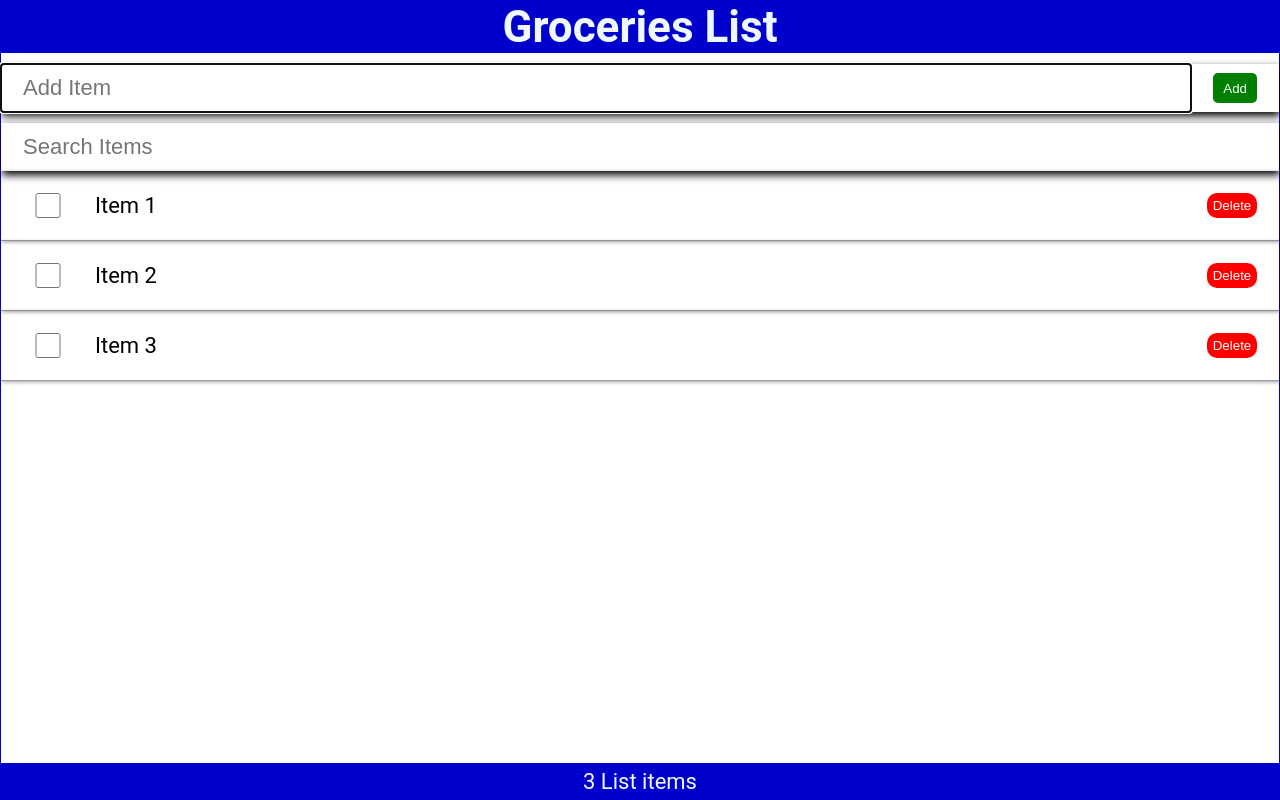
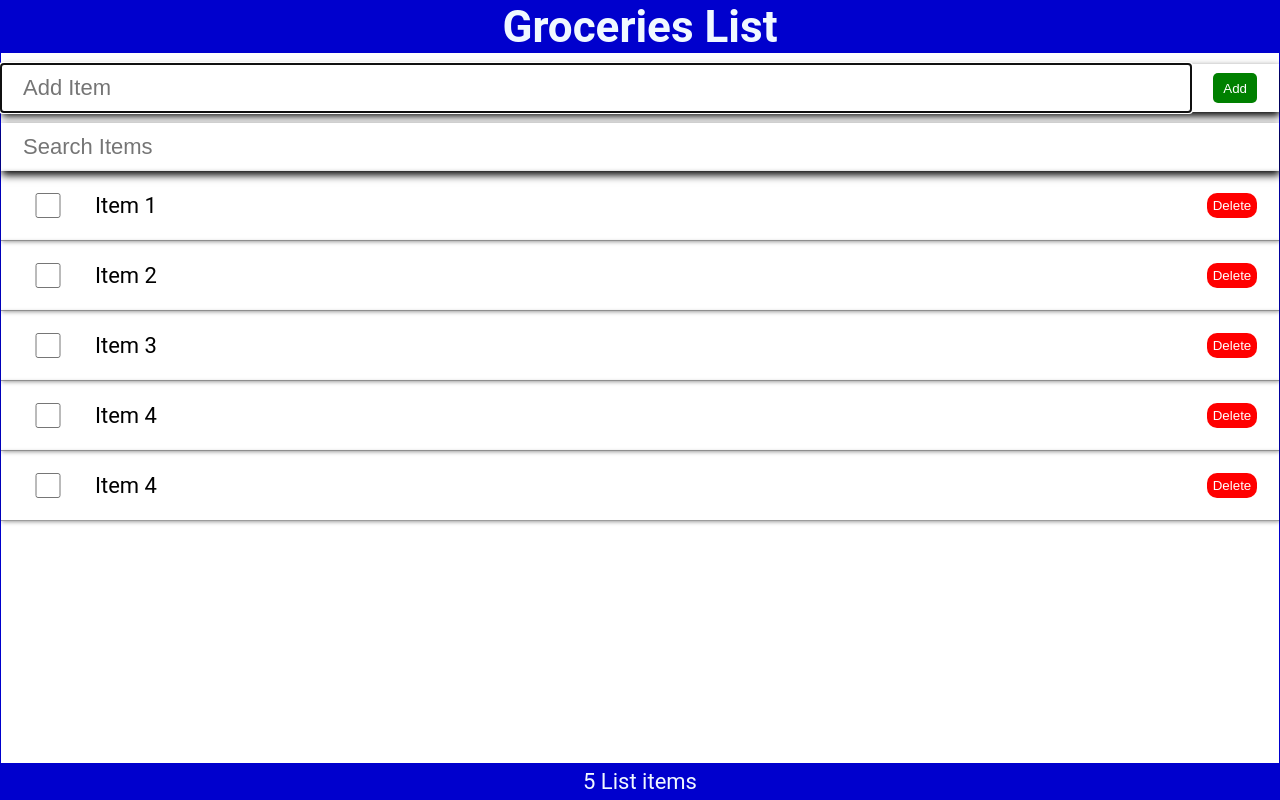
Before and after one commit to arianchenari/React, a React (Create React App) app: page / in a window 1280 px wide. Built offline with nearby package versions, Linux system fonts and the light colour scheme; data requests are answered from the project's data file.

Commit message:
lesson13 CRUD operations

```diff
--- a/data/db.json
+++ b/data/db.json
@@ -14,6 +14,16 @@
       "id": 3,
       "checked": false,
       "item": "Item 3"
+    },
+    {
+      "id": 4,
+      "checked": false,
+      "item": "Item 4"
+    },
+    {
+      "id": 5,
+      "checked": false,
+      "item": "Item 4"
     }
   ]
 }
--- a/src/App.js
+++ b/src/App.js
@@ -4,6 +4,7 @@ import SearchItem from './SearchItem';
 import Content from './Content';
 import Footer from './Footer';
 import { useEffect, useState } from 'react';
+import apiRequest from './apiRequest';
 
 function App() {
   const API_URL = 'http://localhost:3500/items';
@@ -36,11 +37,21 @@ function App() {
 
     }, []);
 
-  function addItem(item) {
+  async function addItem(item) {
     const id = items.length ? items[items.length - 1].id + 1 : 1
     const myNewItem = {id, checked: false, item}
     const listItems = [...items, myNewItem];
     setItems(listItems);
+
+    const postOption = {
+      method: 'POST',
+      headers: {
+        'Content-Type': 'application/json'
+      },
+      body: JSON.stringify(myNewItem)
+    }
+    const result = await apiRequest(API_URL, postOption);
+    if(result) setFetchError(result);
   }
 
   function handleSubmit(e) {
@@ -49,14 +60,31 @@ function App() {
     addItem(newItem);
   }
 
-  function handleCheck(id) {
+  async function handleCheck(id) {
     const listItems = items.map((item) => item.id === id ? {...item, checked: !item.checked} : item)
     setItems(listItems);
+
+    const myItem = listItems.filter((item) => item.id === id);
+    const updateOption = {
+      method: 'PATCH',
+      header: {
+        'Content-Type': 'application/json'
+      },
+      body: JSON.stringify({ checked: myItem[0].checked })
+    };
+    const requUrl = `${API_URL}/${id}`
+    const result = await apiRequest(requUrl, updateOption);
+    if(result) setFetchError(result);
   }
 
-  function handleDelete(id) {
+  async function handleDelete(id) {
     const listItems = items.filter((item) => item.id !== id ? item : '')
     setItems(listItems);
+
+    const deleteOption = { method: 'DELETE' };
+    const requUrl = `${API_URL}/${id}`;
+    const result = await apiRequest(requUrl, deleteOption);
+    if(result) setFetchError(result);
   }
 
   return (
--- /dev/null
+++ b/src/apiRequest.js
@@ -0,0 +1,13 @@
+const apiRequest = async (url = '', optionsObj = null, errMsg = null) => {
+    try{
+        const response = await fetch(url, optionsObj);
+        console.log(response);
+        if(!response.ok) throw Error('Please reload the page');
+    } catch(err) {
+        errMsg =  err.message;
+    } finally {
+        return errMsg;
+    }
+}
+
+export default apiRequest
```
Lines whose indentation alone changed are shown as unchanged.
